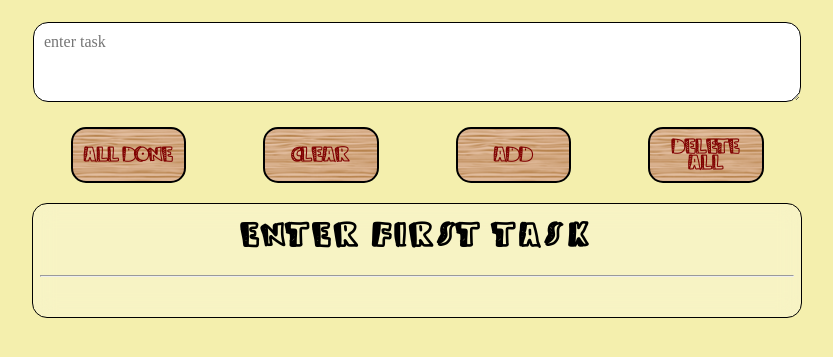
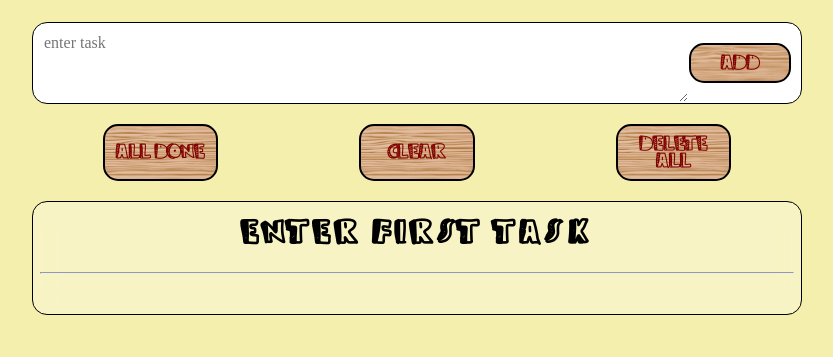
Before and after one commit to itbali/todo-list, a plain HTML site: page index.html in a window 1280 px wide. Shown: the part 189-546 px from the top of the page, without its empty margins (223-1056 px from the left). Drawn offline with Linux system fonts and the light colour scheme.

Commit message:
moved add inside text-area, deleted outlines for text area6 moved delete in overflow and show on hover

```diff
--- a/css/style.less
+++ b/css/style.less
@@ -37,15 +37,42 @@ body {
         }
 
         .quest-wrapper {
+            width: 60vw;
+            max-width: 60vw;
+            display: flex;
+            border: 1px solid black;
+            border-radius: 15px;
+            background-color: white;
             textarea.quest-container {
-                width: 60vw;
-                max-width: 60vw;
+                width: 100%;
                 min-width: 300px;
                 min-height: 80px;
-                border: 1px solid black;
+                background-color: rgba(0, 0, 0, 0);
+                border: 1px solid transparent;
                 border-radius: 15px;
                 padding: 10px;
                 box-sizing: border-box;
+                outline: none;
+            }
+            button {
+                background: url(../image/button.png) center center;
+                border: 2px solid black;
+                border-radius: 15px;
+                padding: 10px;
+                margin-right: 10px;
+                width: 15%;
+                transition: 150ms;
+                font-family: "mult";
+                color: maroon;
+                font-size: 1.1vw;
+                align-self: center;
+                &:hover {
+                    background-color: rgb(255, 242, 127);
+                    background-blend-mode: multiply;
+                    // font-size: large;
+                    color: #4c2a71;
+                    transform: scale(1.05);
+                }
             }
         }
         .button-wrapper {
@@ -98,6 +125,7 @@ body {
                 display: flex;
                 flex-direction: column;
                 padding-left: 0;
+                overflow: hidden;
                 li {
                     display: flex;
                     justify-content: space-between;
@@ -126,6 +154,12 @@ body {
                         font-size: 20px;
                         background: url(../image/button.png) center;
                         border-radius: 8px;
+                        position: relative;
+                        right: -90px;
+                    }
+                    &:hover .DeleteButton {
+                        right: 0;
+                        transition: 0.3s;
                     }
                 }
             }
--- a/index.html
+++ b/index.html
@@ -21,11 +21,11 @@
                         class="quest-container"
                         placeholder="enter task"
                     ></textarea>
+                    <button class="addQuest">Add</button>
                 </div>
                 <div class="button-wrapper">
                     <button class="doneAll">All done</button>
                     <button class="clearQuest">Clear</button>
-                    <button class="addQuest">Add</button>
                     <button class="deleteAll">Delete all</button>
                 </div>
                 <div class="task-wrapper">
```
Also changed, not shown: css/style.css.
